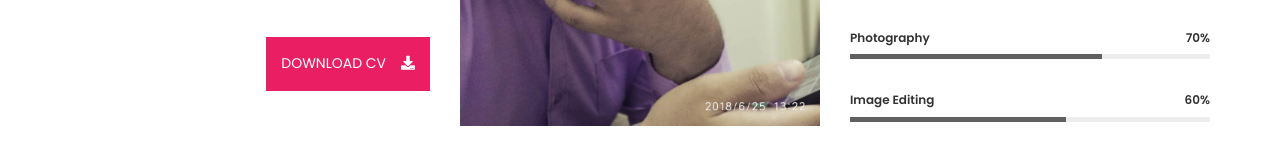
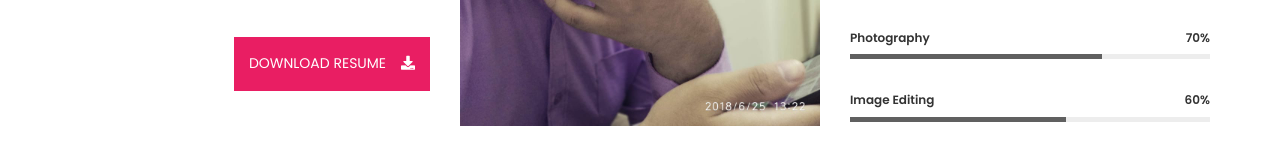
Before and after one commit to MonilSaraswat/MonilSaraswat.github.io, a plain HTML site: page index.html in a window 1280 px wide. Shown: the part 1214-1355 px from the top of the page. Drawn offline with Linux system fonts and the light colour scheme.

Commit message:
Update index.html

```diff
--- a/index.html
+++ b/index.html
@@ -177,7 +177,7 @@
                         <h2>Monil Saraswat</h2> <!--edit name-->
                         <h3>Full Stack Developer</h3> <!--edit designation-->
                         <p>I am a Full-Stack Web Developer &amp; App Developer, working for the last three years. I have built many projects along with I have experience working with local clients. I have good knowledge in Android, Java, Html, CSS, Javascrit, Bootstrap, Photoshop and so on. </p>
-                        <a href="images/about/demo-cv.jpg" download>Download CV &nbsp; &nbsp;<i class="fa fa-download"></i></a><br>
+                        <a href="https://drive.google.com/open?id=1vaqlS7AzXbFNJJi75SyxHfGJFIZph8Z2" download>Download Resume &nbsp; &nbsp;<i class="fa fa-download"></i></a><br>
                     </div>
                 </div>
 
```
